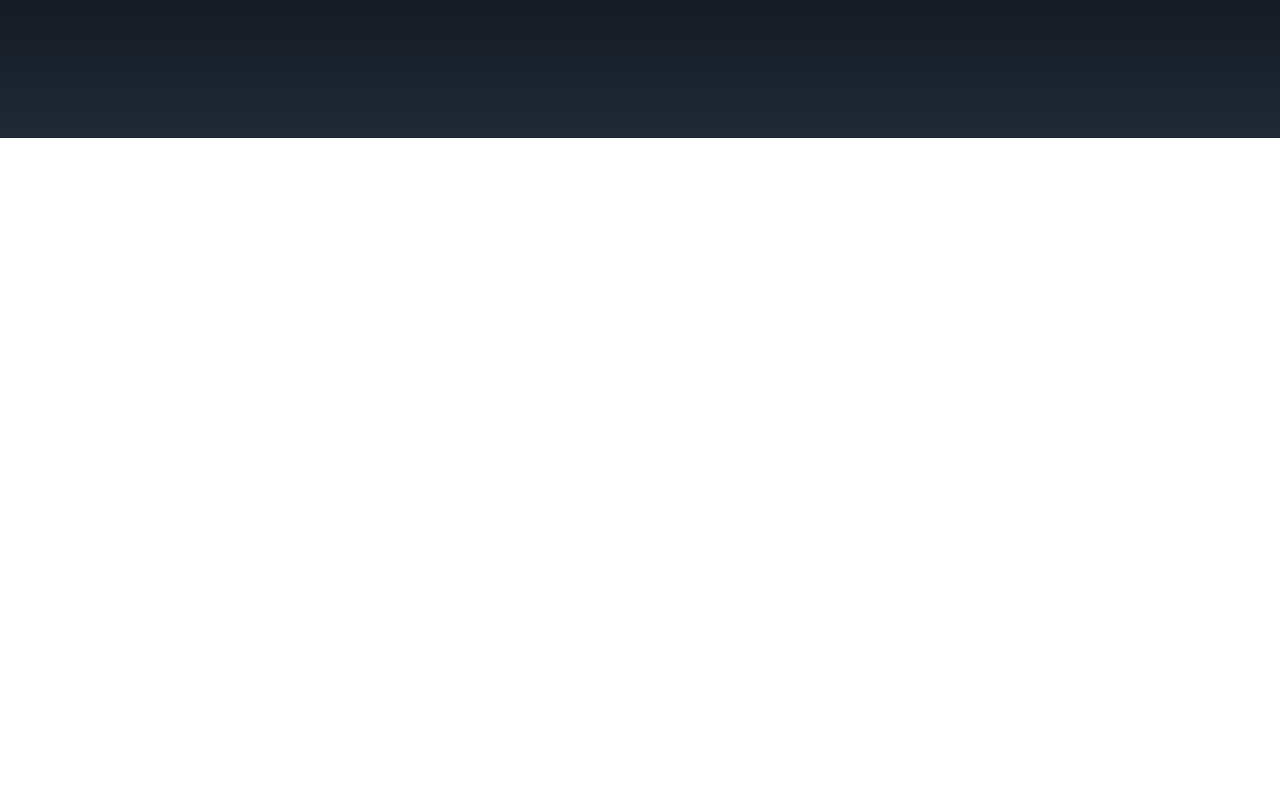
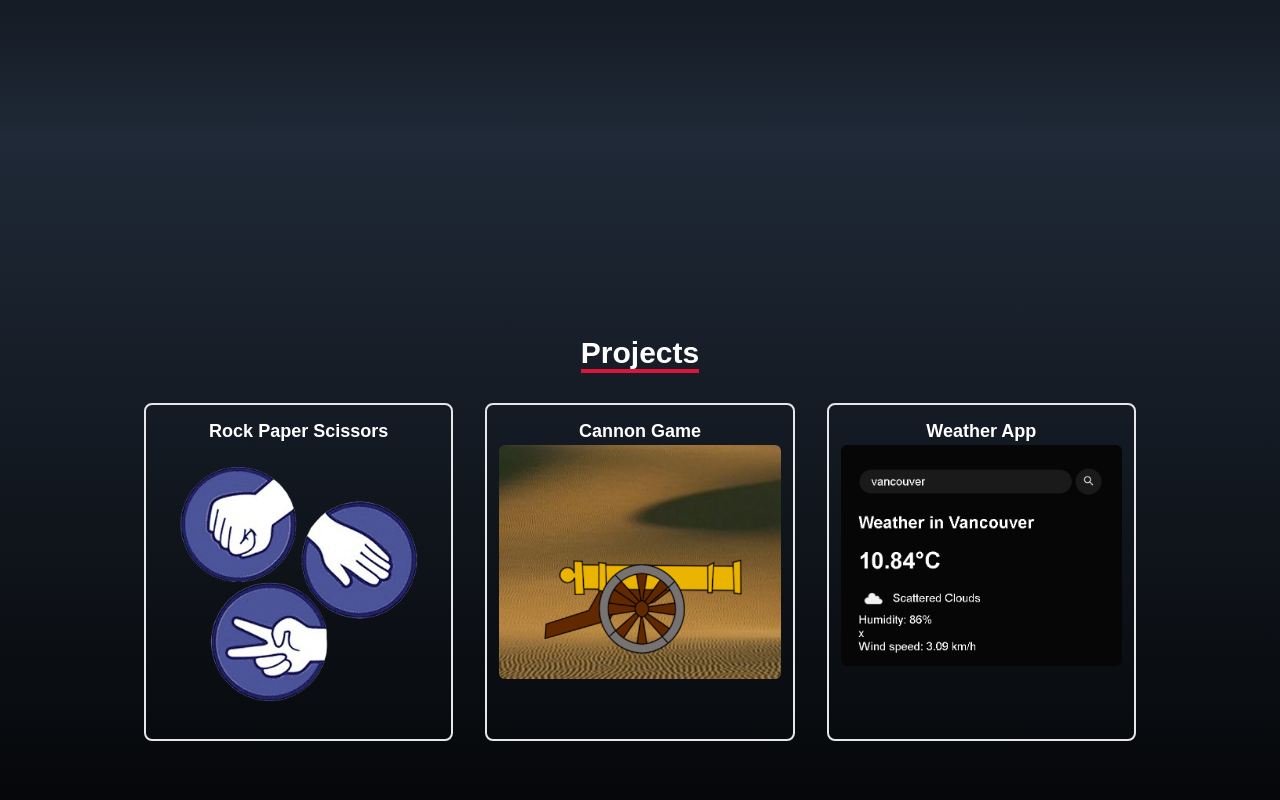
Before and after one commit to sijae24/CMPT-276-L4, a React (Create React App) app: page / in a window 1280 px wide. Shown: the part 2262-3062 px from the top of the page. Before the commit the page ends 2400 px from the top, so only its background shows below. Built offline with nearby package versions, Linux system fonts and the light colour scheme.

Commit message:
Add projects images and centered, need links

```diff
--- a/src/App.js
+++ b/src/App.js
@@ -2,7 +2,7 @@ import About from "./components/About";
 import Home from "./components/Home";
 import Navbar from "./components/Navbar";
 import Skills from "./components/Skills";
-// import Projects from "./components/Projects";
+import Projects from "./components/Projects";
 
 
 function App() {
@@ -12,7 +12,7 @@ function App() {
       <Home />
       <About />
       <Skills />
-      {/* <Projects /> */}
+      <Projects />
     </div>
   );
 }
--- a/src/components/Projects.jsx
+++ b/src/components/Projects.jsx
@@ -0,0 +1,55 @@
+import React from "react";
+import rps from "../assets/rps.png";
+import cannon from "../assets/cannon.png";
+import weatherapp from "../assets/weatherapp.png";
+
+const Projects = () => {
+    const projects = [
+      {
+        id: 1,
+        src: rps,
+        title: "Rock Paper Scissors",
+      },
+      {
+        id: 2,
+        src: cannon,
+        title: "Cannon Game",
+
+      },
+      {
+        id: 3,
+        src: weatherapp,
+        title: "Weather App",
+      },
+    ];
+
+    return (
+      <div
+        name="Projects"
+        className="w-full h-screen bg-gradient-to-b from-gray-800 to-black text-white"
+      >
+        <div className="max-w-screen-lg p-4 mx-auto flex items-center flex-col justify-center w-full h-full">
+          <div className="pb-8">
+            <p className="text-3xl font-bold inline border-b-4 border-[#de143b]">
+              Projects
+            </p>
+          </div>
+
+          <div className="grid sm:grid-cols-2 md:grid-cols-3 gap-8 px-12 sm:px-0">
+            {projects.map(({ id, src, title }) => (
+                <div key={id} className= "border-solid border-2 rounded-lg p-3">
+                <p className="text-lg font-semibold text-center">{title}</p>
+                <img
+                  src={src}
+                  alt={title}
+                  className="rounded-md hover:scale-110 duration-200"
+                />
+              </div>
+            ))}
+          </div>
+        </div>
+      </div>
+    );
+  };
+
+  export default Projects;
```
